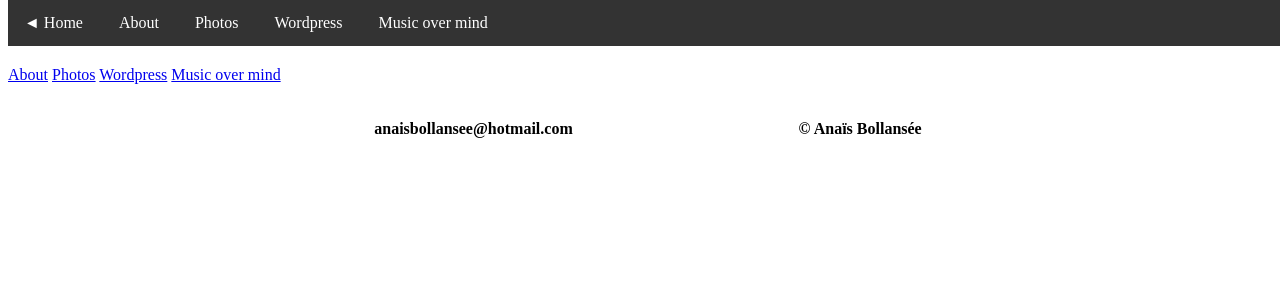
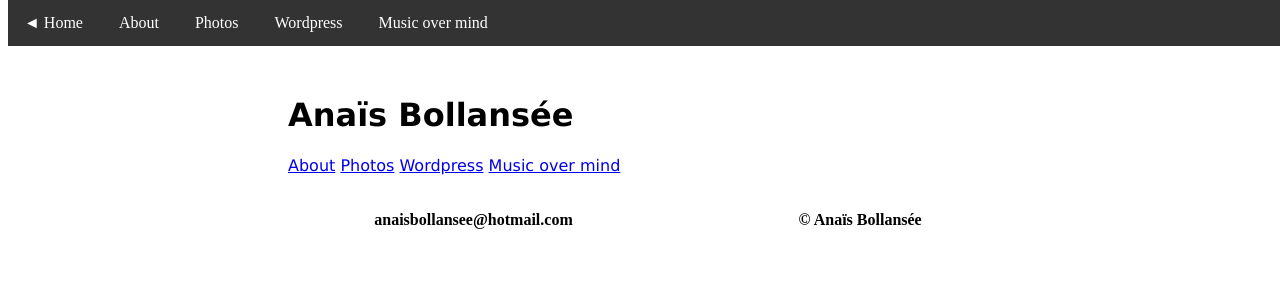
Before and after one commit to AnaisBollansee/AnaisBollansee.github.io, a Jekyll site: the page built from index.md, in a window 1280 px wide. Shown: the top 300 px of the page. Built offline with Jekyll 4.4.1, drawn with Linux system fonts in a browser that asks for light colours; our own code applies the rules of GitHub Pages for plain Markdown files.

Commit message:
Fixed content css

```diff
--- a/css/styles.scss
+++ b/css/styles.scss
@@ -9,7 +9,7 @@ body {
 	width: 100%;
 }
 
-content {
+.content {
 	font-family: "Verdana", Arial, Helvetica, sans-serif;
 	padding-top: 50pt;
 	margin: 0 auto;
```
